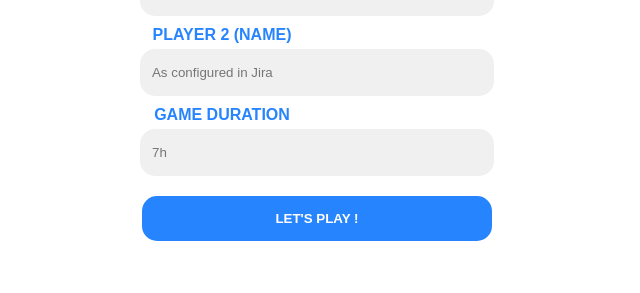
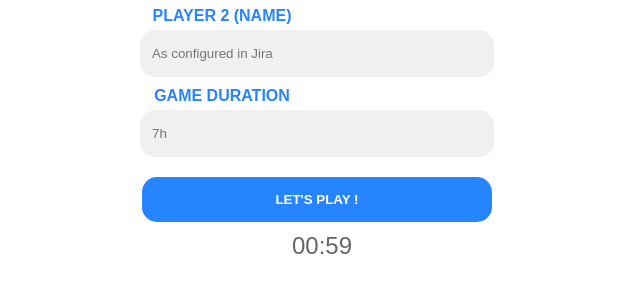
Before and after one commit to RachaRamoul/Hackathon24, a website: page jira-game-server/displayWinner.html in a window 1280 px wide. Both pictures are taken after a click on the button "LET'S PLAY !". Shown: the part 321-614 px from the top of the page, without its empty margins (318-958 px from the left). Drawn offline with Linux system fonts and the light colour scheme; no server answers.

Commit message:
timer marche

```diff
--- a/jira-game-server/displayWinner.html
+++ b/jira-game-server/displayWinner.html
@@ -135,6 +135,9 @@
             const player2 = document.getElementById('player2').value;
             const time = document.getElementById('time').value || 1; // Default time is set to 1 minute
 
+            // Start the timer
+            const timerDisplay = document.getElementById('timer');
+            startTimer(time * 60, timerDisplay, () => {
                 fetch(`http://localhost:3000/winner?user1=${player1}&user2=${player2}&time=${time}`)
                     .then(response => response.json())
                     .then(data => {
@@ -143,6 +146,31 @@
                     .catch(error => {
                         console.error('Error:', error);
                     });
+            });
+        }
+
+        function startTimer(duration, display, callback) {
+            let timer = duration, minutes, seconds;
+            const intervalId = setInterval(function () {
+                minutes = parseInt(timer / 60, 10);
+                seconds = parseInt(timer % 60, 10);
+
+                minutes = minutes < 10 ? "0" + minutes : minutes;
+                seconds = seconds < 10 ? "0" + seconds : seconds;
+
+                if (timer <= 30) {
+                    display.style.color = 'red';
+                } else {
+                    display.style.color = '#666';
+                }
+
+                display.textContent = minutes + ":" + seconds;
+
+                if (--timer < 0) {
+                    clearInterval(intervalId);
+                    callback();
+                }
+            }, 1000);
         }
 
         function displayResult(data) {
@@ -155,45 +183,6 @@
                 winner.innerHTML = `<div class="winner">It's a tie! Both ${data.user1.name} and ${data.user2.name} have resolved ${data.user1.count} issues.</div>`;
             }
         }
-
-        // function startTimer(duration, display) {
-        //     let timer = duration, minutes, seconds;
-        //     const intervalId = setInterval(function () {
-        //         minutes = parseInt(timer / 60, 10);
-        //         seconds = parseInt(timer % 60, 10);
-
-        //         minutes = minutes < 10 ? "0" + minutes : minutes;
-        //         seconds = seconds < 10 ? "0" + seconds : seconds;
-
-        //         if (timer <= 30) {
-        //             display.style.color = 'red';
-        //         } else {
-        //             display.style.color = '#666';
-        //         }
-
-        //         display.textContent = minutes + ":" + seconds;
-
-        //         if (--timer < 0) {
-        //             clearInterval(intervalId);
-        //             startGame().then(data => {
-        //                 // Display the results here
-        //                 if (data.user1.count > data.user2.count) {
-        //                     winner.innerHTML = `<div class="winner">${data.user1.name} is the winner with ${data.user1.count} resolved issues!</div>`;
-        //                 } else if (data.user2.count > data.user1.count) {
-        //                     winner.innerHTML = `<div class="winner">${data.user2.name} is the winner with ${data.user2.count} resolved issues!</div>`;
-        //                 } else {
-        //                     winner.innerHTML = `<div class="winner">It's a tie! Both ${data.user1.name} and ${data.user2.name} have resolved ${data.user1.count} issues.</div>`;
-        //                 }
-        //             });
-        //         }
-        //     }, 1000);
-        // }
-
-        // document.getElementById('time').addEventListener('change', function () {
-        //     const time = parseInt(document.getElementById('time').value) * 60;
-        //     const timerDisplay = document.getElementById('timer');
-        //     startTimer(time, timerDisplay);
-        // });
     </script>
 </body>
 </html>
```
Lines whose indentation alone changed are shown as unchanged.
